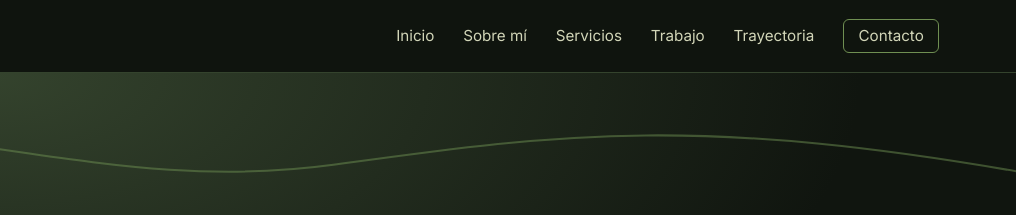
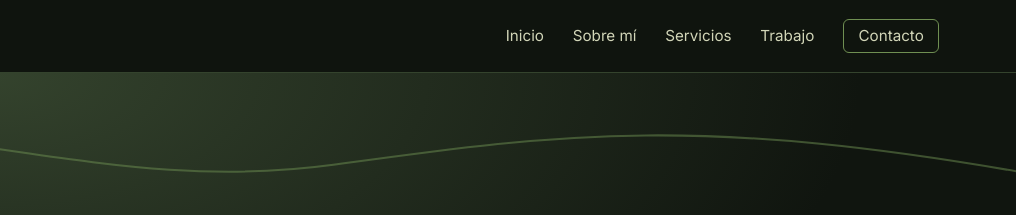
Before and after one commit to keykeivsqz/hola-mundo, a plain HTML site: page index.html in a window 1280 px wide. Shown: the top 215 px of the page, 264-1280 px from the left. Drawn offline with Linux system fonts and the light colour scheme.

Commit message:
Comment out 'Trayectoria' link in index.html
Comment out the 'Trayectoria' link in the navigation. Line 26

```diff
--- a/index.html
+++ b/index.html
@@ -23,7 +23,7 @@
     <li><a href="index.html#perfil">Sobre mí</a></li>
     <li><a href="index.html#servicios">Servicios</a></li>
     <li><a href="index.html#trabajo">Trabajo</a></li>
-    <li><a href="trayectoria/index.html">Trayectoria</a></li>
+    <!--<li><a href="trayectoria/index.html">Trayectoria</a></li>-->
     <li><a href="index.html#contacto" class="nav-cta">Contacto</a></li>
   </ul>
 </nav>
```
